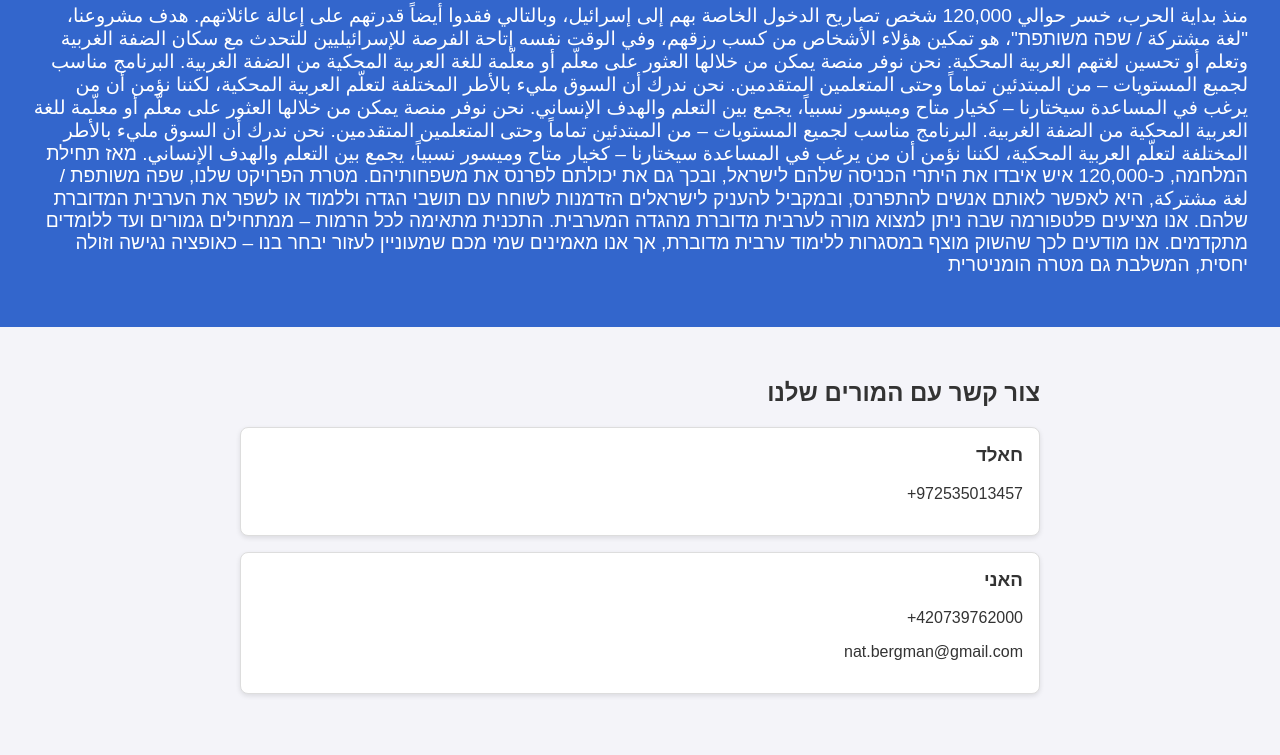
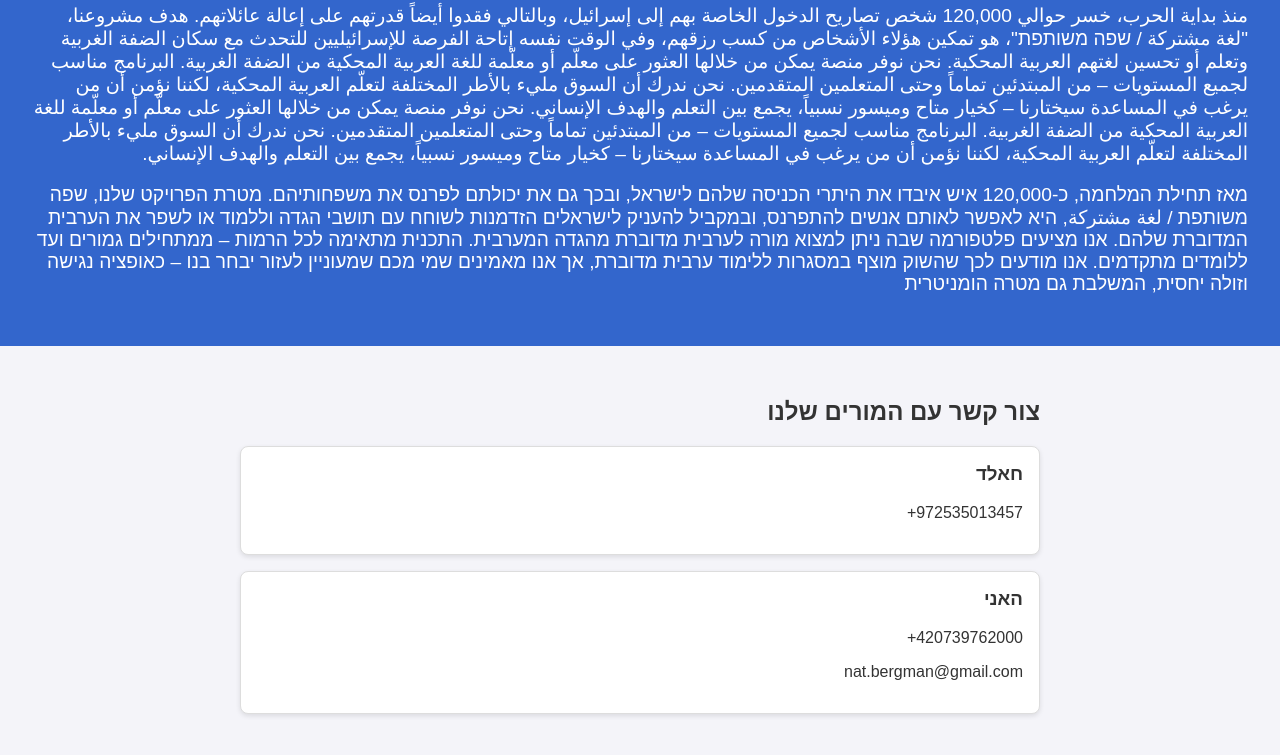
Before and after one commit to SharedLanguage/SharedLanguage.github.io, a plain HTML site: page index.html in a window 1280 px wide. Shown: the part 119-874 px from the top of the page. Drawn offline with Linux system fonts and the light colour scheme.

Commit message:
separated arabic and hebrew description paras

```diff
--- a/index.html
+++ b/index.html
@@ -62,6 +62,9 @@
     <p class="description rtl">منذ بداية الحرب، خسر حوالي 120,000 شخص تصاريح الدخول الخاصة بهم إلى إسرائيل، وبالتالي فقدوا أيضاً قدرتهم على إعالة عائلاتهم. هدف مشروعنا، "لغة مشتركة / שפה משותפת"، هو تمكين هؤلاء الأشخاص من كسب رزقهم، وفي الوقت نفسه إتاحة الفرصة للإسرائيليين للتحدث مع سكان الضفة الغربية وتعلم أو تحسين لغتهم العربية المحكية.
 نحن نوفر منصة يمكن من خلالها العثور على معلّم أو معلّمة للغة العربية المحكية من الضفة الغربية. البرنامج مناسب لجميع المستويات – من المبتدئين تماماً وحتى المتعلمين المتقدمين. نحن ندرك أن السوق مليء بالأطر المختلفة لتعلّم العربية المحكية، لكننا نؤمن أن من يرغب في المساعدة سيختارنا – كخيار متاح وميسور نسبياً، يجمع بين التعلم والهدف الإنساني.
 نحن نوفر منصة يمكن من خلالها العثور على معلّم أو معلّمة للغة العربية المحكية من الضفة الغربية. البرنامج مناسب لجميع المستويات – من المبتدئين تماماً وحتى المتعلمين المتقدمين. نحن ندرك أن السوق مليء بالأطر المختلفة لتعلّم العربية المحكية، لكننا نؤمن أن من يرغب في المساعدة سيختارنا – كخيار متاح وميسور نسبياً، يجمع بين التعلم والهدف الإنساني.
+		</p>
+
+		<p class ="description rtl">
 מאז תחילת המלחמה, כ-120,000 איש איבדו את היתרי הכניסה שלהם לישראל, ובכך גם את יכולתם לפרנס את משפחותיהם.
 מטרת הפרויקט שלנו, שפה משותפת / لغة مشتركة, היא לאפשר לאותם אנשים להתפרנס, ובמקביל להעניק לישראלים הזדמנות לשוחח עם תושבי הגדה וללמוד או לשפר את הערבית המדוברת שלהם.
 אנו מציעים פלטפורמה שבה ניתן למצוא מורה לערבית מדוברת מהגדה המערבית. התכנית מתאימה לכל הרמות – ממתחילים גמורים ועד ללומדים מתקדמים.
```
